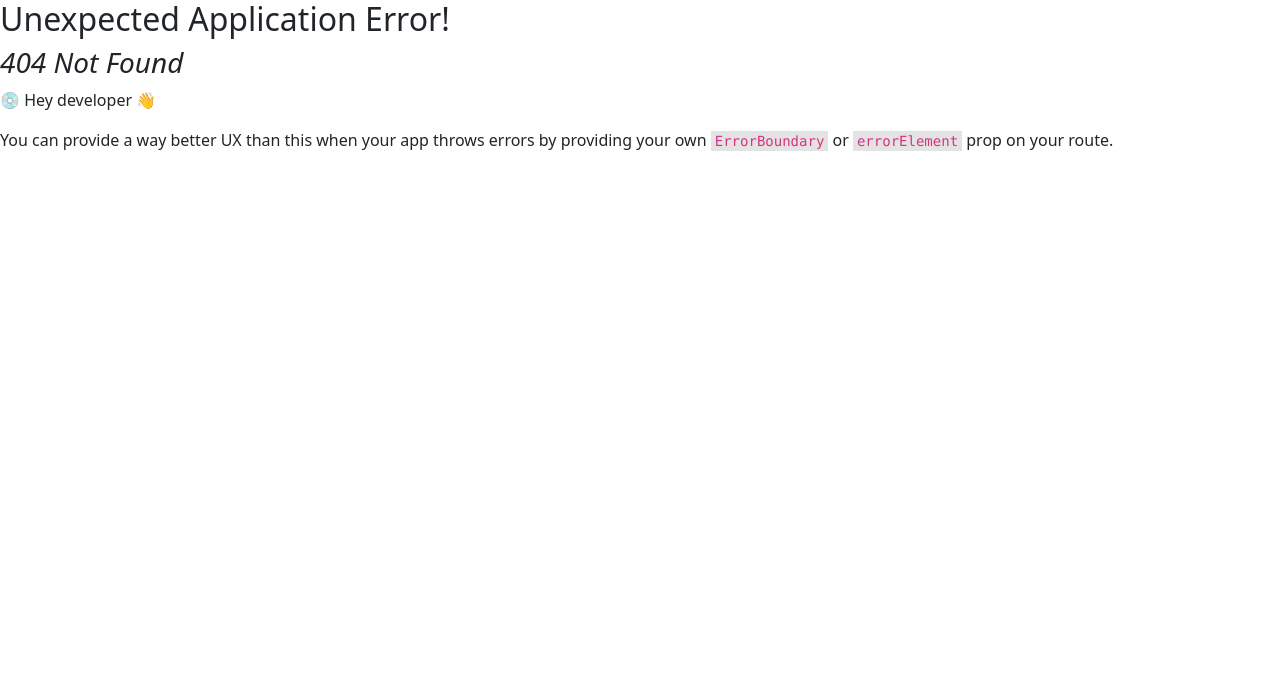
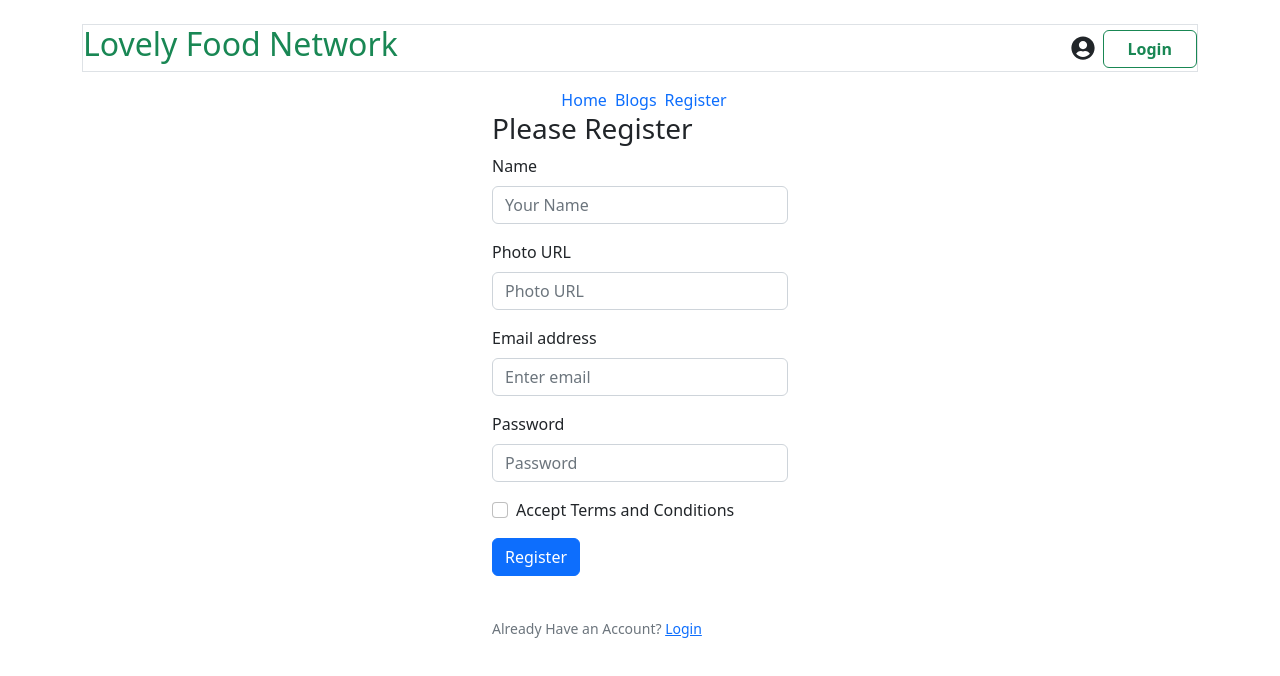
Before and after one commit to developersharif1919/lovely-food-network-client, a React (Vite) app: page /register in a window 1280 px wide. Before the commit this address had no page. Shown: the top 676 px of the page. Built offline with nearby package versions, Linux system fonts and the light colour scheme.

Commit message:
Registatin Page Complate

```diff
--- a/src/layouts/LoginLayout.jsx
+++ b/src/layouts/LoginLayout.jsx
@@ -0,0 +1,16 @@
+/* eslint-disable no-unused-vars */
+import React from 'react';
+import Header from '../pages/Shared/Header/Header';
+import { Outlet } from "react-router-dom";
+import Footer from '../pages/Shared/Footer/Footer';
+
+const LoginLayout = () => {
+    return (
+        <div>
+      <Header></Header>
+      <Outlet></Outlet>
+    </div>
+    );
+};
+
+export default LoginLayout;
--- a/src/main.jsx
+++ b/src/main.jsx
@@ -5,9 +5,12 @@ import { RouterProvider } from 'react-router-dom';
 import router from './routes/Routes';
 import './index.css'
 import 'bootstrap/dist/css/bootstrap.min.css';
+import AuthProvider from "./provider/AuthProvider";
 
 ReactDOM.createRoot(document.getElementById('root')).render(
   <React.StrictMode>
-    <RouterProvider router={router}></RouterProvider>
+    <AuthProvider>
+      <RouterProvider router={router} />
+    </AuthProvider>
   </React.StrictMode>,
 )
--- a/src/pages/Login/Login/Login.jsx
+++ b/src/pages/Login/Login/Login.jsx
@@ -1,11 +1,43 @@
+/* eslint-disable react/no-unescaped-entities */
 /* eslint-disable no-unused-vars */
 import React from 'react';
+import { Button, Container, Form } from 'react-bootstrap';
+import { Link } from 'react-router-dom';
+
 
 const Login = () => {
     return (
-        <div>
+        <Container className='w-25 mx-auto'>
+            <h3>Please Login</h3>
+            <Form>
+                <Form.Group className="mb-3" controlId="formBasicEmail">
+                    <Form.Label>Email address</Form.Label>
+                    <Form.Control type="email" name='email' placeholder="Enter email" required />
+                </Form.Group>
 
-        </div>
+                <Form.Group className="mb-3" controlId="formBasicPassword">
+                    <Form.Label>Password</Form.Label>
+                    <Form.Control type="password" name='password' placeholder="Password" required />
+                </Form.Group>
+
+                <Form.Group className="mb-3" controlId="formBasicCheckbox">
+                    <Form.Check type="checkbox" label="Check me out" />
+                </Form.Group>
+                <Button variant="primary" type="submit">
+                    Login
+                </Button>
+                <br />
+                <Form.Text className="text-secondary">
+                    Don't Have an Account? <Link to="/register">Register</Link>
+                </Form.Text>
+                <Form.Text className="text-success">
+
+                </Form.Text>
+                <Form.Text className="text-danger">
+
+                </Form.Text>
+            </Form>
+        </Container>
     );
 };
 
--- a/src/pages/Login/Register/Register.jsx
+++ b/src/pages/Login/Register/Register.jsx
@@ -1,11 +1,88 @@
 /* eslint-disable no-unused-vars */
-import React from 'react';
+import React, { useState, useContext } from "react";
+import { Button, Container, Form } from "react-bootstrap";
+import { Link } from "react-router-dom";
+import { AuthContext } from "../../../provider/AuthProvider";
 
 const Register = () => {
+    const { registerUser } = useContext(AuthContext);
+
+    const [email, setEmail] = useState("");
+    const [name, setName] = useState("");
+    const [password, setPassword] = useState("");
+    const [photoUrl, setPhotoUrl] = useState("");
+    const [error, setError] = useState("");
+    const [success, setSuccess] = useState("");
+
+    const handleRegistration = (event) => {
+        event.preventDefault();
+
+        if (name && email && password && photoUrl) {
+          if (!/^(?=.*[A-Za-z])(?=.*\d)[A-Za-z\d]{6,}$/.test(password)) {
+            setError("Password must be at least 6 characters long.");
+            return;
+          }
+          registerUser(email, password, name, photoUrl)
+            .then((result) => {
+              console.log(result);
+              setSuccess("Registration Successful");
+            })
+            .catch((err) => {
+              console.log(err.message);
+            });
+        } else {
+          setError("Please fill out all required fields.");
+        }
+      };
+
     return (
-        <div>
+        <Container className='w-25 mx-auto'>
+            <h3>Please Register</h3>
+            <Form>
+                <Form.Group className="mb-3" controlId="formBasicName">
+                    <Form.Label>Name</Form.Label>
+                    <Form.Control onChange={(e) => setName(e.target.value)} type="text" name='name' placeholder="Your Name" required />
+                </Form.Group>
+                <Form.Group className="mb-3" controlId="formBasicPhotoUrl">
+                    <Form.Label>Photo URL</Form.Label>
+                    <Form.Control
+                        type="text"
+                        name="photoUrl"
+                        placeholder="Photo URL"
+                        onChange={(e) => setPhotoUrl(e.target.value)}
+                        required
+                    />
+                </Form.Group>
+                <Form.Group className="mb-3" controlId="formBasicEmail">
+                    <Form.Label>Email address</Form.Label>
+                    <Form.Control onChange={(e) => setEmail(e.target.value)} type="email" name='email' placeholder="Enter email" required />
+                </Form.Group>
 
-        </div>
+                <Form.Group className="mb-3" controlId="formBasicPassword">
+                    <Form.Label>Password</Form.Label>
+                    <Form.Control onChange={(e) => setPassword(e.target.value)} type="password" name='password' placeholder="Password" required />
+                </Form.Group>
+
+                <Form.Group className="mb-3" controlId="formBasicCheckbox">
+                    <Form.Check type="checkbox" name="accept" label="Accept Terms and Conditions" />
+                </Form.Group>
+                <Button onClick={handleRegistration} variant="primary" type="submit">
+                    Register
+                </Button>
+                <p className="text-danger">{error}</p>
+                <p className="text-danger">{success}</p>
+                <br />
+                <Form.Text className="text-secondary">
+                    Already Have an Account? <Link to="/login">Login</Link>
+                </Form.Text>
+                <Form.Text className="text-success">
+
+                </Form.Text>
+                <Form.Text className="text-danger">
+
+                </Form.Text>
+            </Form>
+        </Container>
     );
 };
 
--- a/src/pages/Shared/Header/Header.jsx
+++ b/src/pages/Shared/Header/Header.jsx
@@ -1,10 +1,13 @@
 /* eslint-disable no-unused-vars */
-import React from 'react';
+import React, { useContext } from 'react';
 import { Container } from 'react-bootstrap';
 import { Link } from "react-router-dom";
 import { FaUserCircle} from "react-icons/fa";
+import { AuthContext } from '../../../provider/AuthProvider';
+import { Button } from 'react-bootstrap';
 
 const Header = () => {
+    const { user } = useContext(AuthContext);
     return (
         <Container className='mt-4'>
             <div>
@@ -13,16 +16,16 @@ const Header = () => {
                     <div className="logo text-success">
                         <h2>Lovely Food Network</h2>
                     </div>
-                    <div className="menu-container d-flex fs-4 fw-bold justify-content-between align-items-center ">
+                    {user ?  <Button variant="secondary">Logout</Button> : <div className="menu-container d-flex fs-4 fw-bold justify-content-between align-items-center ">
                         <FaUserCircle></FaUserCircle>
-                    <button type="button" className="btn btn-outline-success  fw-bold px-4 ms-2">Login</button>
-                    </div>
+                    <Link to="/login"><button type="button" className="btn btn-outline-success  fw-bold px-4 ms-2">Login</button></Link>
+                    </div>}
                 </div>
                 {/* Header Bottom */}
                 <div className='text-center mt-3'>
                     <Link to="/" className='text-decoration-none ms-2'>Home</Link>
                     <Link to="/blogs" className='text-decoration-none ms-2'>Blogs</Link>
-                    <Link to="/" className='text-decoration-none ms-2'>About</Link>
+                    <Link to="/register" className='text-decoration-none ms-2'>Register</Link>
                 </div>
             </div>
         </Container>
--- /dev/null
+++ b/src/provider/AuthProvider.jsx
@@ -0,0 +1,39 @@
+/* eslint-disable react/prop-types */
+/* eslint-disable no-unused-vars */
+import React, { createContext } from 'react';
+import { createUserWithEmailAndPassword, getAuth, updateProfile } from "firebase/auth";
+import app from '../firebase/firebase.config';
+
+export const AuthContext = createContext(null);
+
+const auth = getAuth(app);
+
+const AuthProvider = ({children}) => {
+    const user = null;
+    const registerUser = (email, password, name, photoUrl) => {
+        return createUserWithEmailAndPassword(auth, email, password)
+          .then((userCredential) => {
+            const user = userCredential.user;
+            return updateProfile(user, { displayName: name, photoURL: photoUrl })
+              .then(() => {
+                return user;
+              })
+              .catch((error) => {
+                console.log(error);
+                return user;
+              });
+          })
+          .catch((error) => {
+            console.log(error);
+            throw error;
+          });
+      };
+
+
+      const authInfo = { registerUser};
+      return (
+        <AuthContext.Provider value={authInfo}>{children}</AuthContext.Provider>
+      );
+};
+
+export default AuthProvider;
```
Also changed, not shown: src/routes/Routes.jsx (+19 -3 lines).
